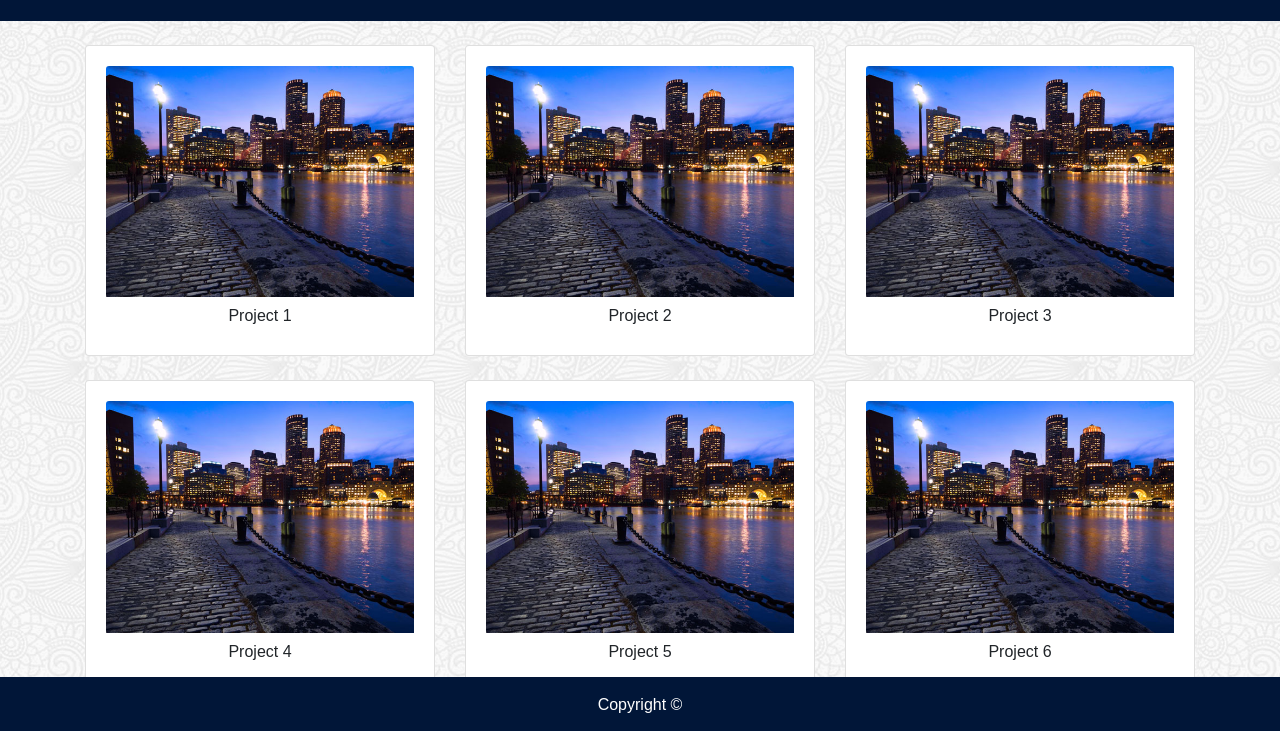
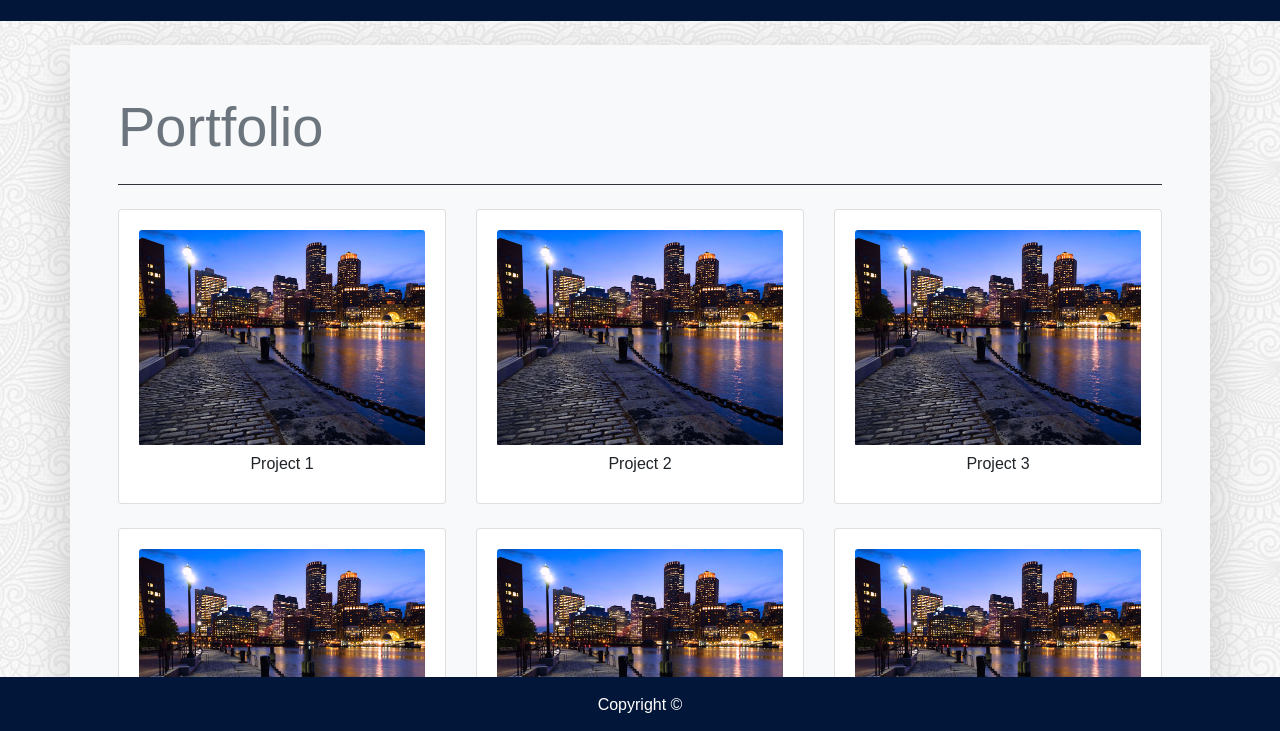
Before and after one commit to Michellegpedroza/Bootstrap-Portfolio, a plain HTML site: page portfolio.html in a window 1280 px wide. Shown: the part 67-798 px from the top of the page. Drawn offline with nearby package versions, Linux system fonts and the light colour scheme.

Commit message:
added the portfolio h1 tag above the images

```diff
--- a/portfolio.html
+++ b/portfolio.html
@@ -52,7 +52,9 @@
 
     <!-- Image Cards -->
 
-    <div class="container">
+    <div class="container shadow-lg p-3 mb-5 bg-light p-5">
+        <h4 class="display-4 text-secondary pt-0">Portfolio</h4>
+        <hr class="my-4 bg-dark">
         <div class="row">
             <div class="col-md col-lg-4">
                 <div class="card text-center">
@@ -108,6 +110,7 @@
         </div>
     </div>
 
+    <br>
 
     <footer class="pt-5 fixed-bottom">
         <div class="row d-flex justify-content-center pt-3 navColor">
```
Also changed, not shown: contact.html (+2 -4 lines).
